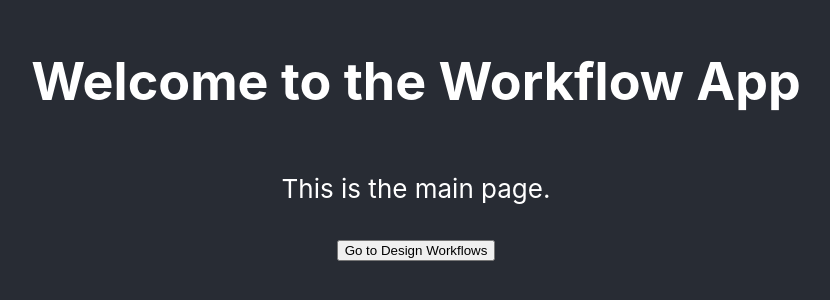
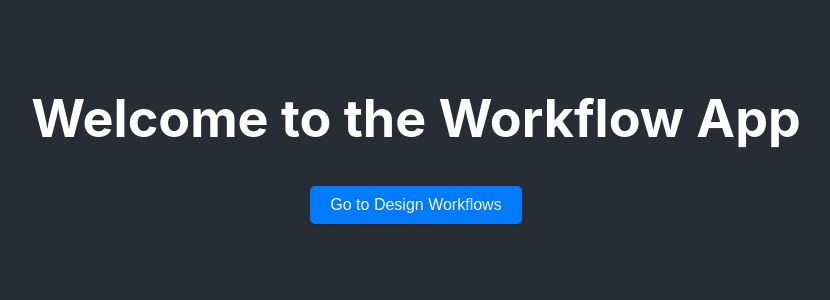
Before and after one commit to rasingollam/React-Flow-Tutorial, a React (Create React App) app in the folder workflow_testing/: page / in a window 1280 px wide. Shown: the part 262-562 px from the top of the page, without its empty margins (224-1054 px from the left). Built offline with nearby package versions, Linux system fonts and the light colour scheme.

Commit message:
feat: Add modern button styles and apply to navigation button in App component

```diff
--- a/workflow_testing/src/App.css
+++ b/workflow_testing/src/App.css
@@ -36,3 +36,32 @@
     transform: rotate(360deg);
   }
 }
+
+/* Style for the specific button */
+.modern-button {
+  display: inline-block; /* Ensure padding and margins work correctly */
+  padding: 10px 20px; /* Comfortable padding */
+  border: none; /* Remove default border */
+  border-radius: 5px; /* Slightly rounded corners */
+  background-color: #007bff; /* Primary blue color */
+  color: white; /* White text */
+  font-size: 1rem; /* Standard font size */
+  font-weight: 500; /* Medium weight */
+  text-align: center;
+  text-decoration: none; /* Remove underline if it's inside a link */
+  cursor: pointer; /* Pointer cursor on hover */
+  transition: background-color 0.2s ease-in-out, transform 0.1s ease, box-shadow 0.2s ease; /* Smooth transitions */
+  box-shadow: 0 2px 4px rgba(0, 0, 0, 0.1); /* Subtle shadow */
+}
+
+.modern-button:hover {
+  background-color: #0056b3; /* Darker blue on hover */
+  box-shadow: 0 4px 8px rgba(0, 0, 0, 0.15); /* Slightly larger shadow on hover */
+  transform: translateY(-1px); /* Slight lift effect */
+}
+
+.modern-button:active {
+  background-color: #004085; /* Even darker blue when pressed */
+  transform: translateY(0); /* Reset lift effect */
+  box-shadow: 0 1px 2px rgba(0, 0, 0, 0.1); /* Smaller shadow when pressed */
+}
--- a/workflow_testing/src/App.js
+++ b/workflow_testing/src/App.js
@@ -7,9 +7,8 @@ function App() {
     <div className="App">
       <header className="App-header">
         <h1>Welcome to the Workflow App</h1>
-        <p>This is the main page.</p>
         <Link to="/design">
-          <button>Go to Design Workflows</button>
+          <button className="modern-button">Go to Design Workflows</button> {/* Added className */}
         </Link>
       </header>
     </div>
```
